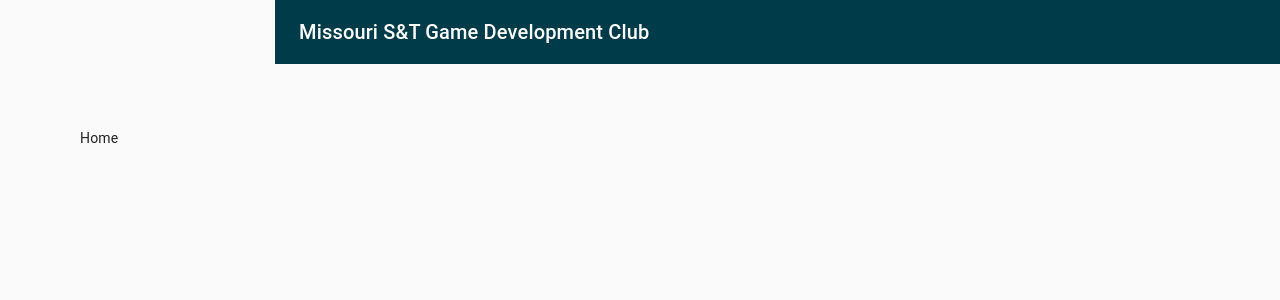
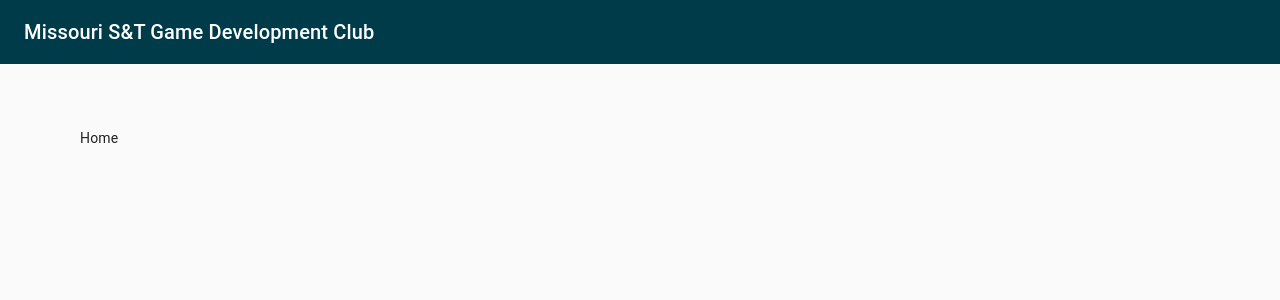
Before and after one commit to MST-Game-Development/website, a React (Create React App) app: page / in a window 1280 px wide. Shown: the top 300 px of the page. Built offline with nearby package versions, Linux system fonts and the light colour scheme.

Commit message:
Make the header full width

```diff
--- a/src/components/siteHeader/SiteHeader.jsx
+++ b/src/components/siteHeader/SiteHeader.jsx
@@ -28,9 +28,10 @@
 const styles = (theme) => ({
   appBar: ({
     [theme.breakpoints.up('md')]: {
-      marginLeft: DRAWER_WIDTH,
+      // Remove left Margin
+      //marginLeft: DRAWER_WIDTH,
       [theme.breakpoints.up('sm')]: {
-        width: `calc(100% - ${DRAWER_WIDTH})`,
+        width: '100%',
       },
     },
   }),
```
